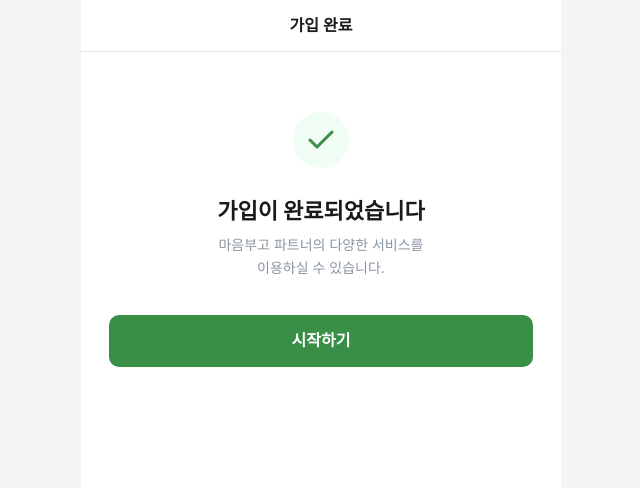
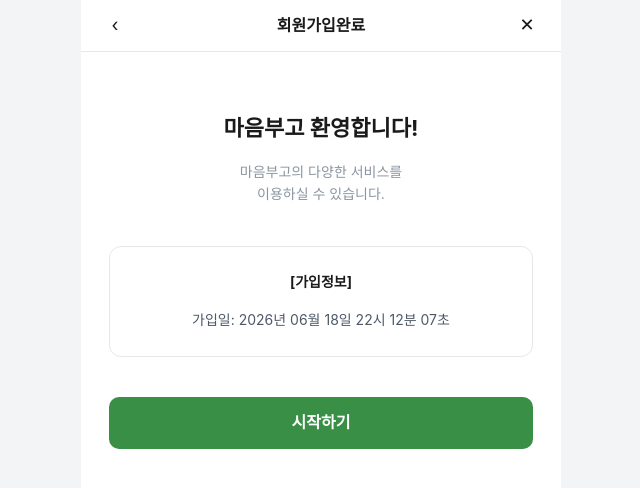
Before and after one commit to seunghun2/dodambugo, a Next.js app in the folder jojo/: page /b2b/signup/complete in a window 1280 px wide. Shown: the top 488 px of the page, without its empty margins (319-959 px from the left). Built offline with nearby package versions, Linux system fonts and the light colour scheme; a web font is replaced by a local one.

Commit message:
fix(b2b): 가입완료 페이지 바로부고 스타일로 개선
- 헤더: < 회원가입완료 X
- 환영 메시지: OOO님, 마음부고 환영합니다!
- 가입정보 카드: ID(폰번호), 추천코드, 가입일시(초 단위)
- 시작하기 버튼 → 대시보드

```diff
--- a/jojo/app/b2b/signup/complete/page.tsx
+++ b/jojo/app/b2b/signup/complete/page.tsx
@@ -14,6 +14,16 @@ function CompleteContent() {
         } catch { return ''; }
     })();
 
+    const now = new Date();
+    const dateStr = `${now.getFullYear()}년 ${String(now.getMonth() + 1).padStart(2, '0')}월 ${String(now.getDate()).padStart(2, '0')}일 ${String(now.getHours()).padStart(2, '0')}시 ${String(now.getMinutes()).padStart(2, '0')}분 ${String(now.getSeconds()).padStart(2, '0')}초`;
+
+    const phone = (() => {
+        try {
+            const u = localStorage.getItem('b2b_user');
+            return u ? JSON.parse(u).phone : '';
+        } catch { return ''; }
+    })();
+
     return (
         <div style={{
             minHeight: '100dvh',
@@ -25,79 +35,80 @@ function CompleteContent() {
             <header style={{
                 display: 'flex',
                 alignItems: 'center',
-                justifyContent: 'center',
+                justifyContent: 'space-between',
                 height: 52,
+                padding: '0 16px',
                 borderBottom: '1px solid #E5E8EB',
             }}>
-                <span style={{ fontSize: 16, fontWeight: 600, color: '#1A1A1A' }}>가입 완료</span>
+                <button
+                    onClick={() => router.push('/b2b/login')}
+                    style={{
+                        width: 36, height: 36, display: 'flex', alignItems: 'center', justifyContent: 'center',
+                        background: 'none', border: 'none', fontSize: 18, color: '#1A1A1A', cursor: 'pointer',
+                    }}
+                >‹</button>
+                <span style={{ fontSize: 16, fontWeight: 600, color: '#1A1A1A' }}>회원가입완료</span>
+                <button
+                    onClick={() => router.push('/b2b/dashboard')}
+                    style={{
+                        width: 36, height: 36, display: 'flex', alignItems: 'center', justifyContent: 'center',
+                        background: 'none', border: 'none', fontSize: 18, color: '#1A1A1A', cursor: 'pointer',
+                    }}
+                >✕</button>
             </header>
 
             <div style={{ padding: '60px 28px 40px', textAlign: 'center' }}>
-                {/* 체크 아이콘 */}
-                <div style={{ marginBottom: 20 }}>
-                    <svg width="56" height="56" viewBox="0 0 56 56" fill="none">
-                        <circle cx="28" cy="28" r="28" fill="#F0FDF4"/>
-                        <path d="M17 28L24 35L39 20" stroke="#3A8F47" strokeWidth="3" strokeLinecap="round" strokeLinejoin="round"/>
-                    </svg>
-                </div>
-
+                {/* 환영 메시지 */}
                 <h2 style={{
                     fontSize: 22,
                     fontWeight: 700,
                     color: '#1A1A1A',
-                    lineHeight: 1.4,
-                    marginBottom: 8,
+                    lineHeight: 1.5,
+                    marginBottom: 16,
                 }}>
-                    {name ? `${name} 님,` : ''}
-                    {name ? <br /> : null}
-                    가입이 완료되었습니다
+                    {name ? <>{name} 님,<br /></> : null}
+                    <span style={{ fontWeight: 800 }}>마음부고</span> 환영합니다!
                 </h2>
                 <p style={{
                     fontSize: 14,
                     color: '#8B95A1',
-                    marginBottom: 36,
+                    marginBottom: 40,
                     lineHeight: 1.6,
                 }}>
-                    마음부고 파트너의 다양한 서비스를<br/>이용하실 수 있습니다.
+                    마음부고의 다양한 서비스를<br/>이용하실 수 있습니다.
                 </p>
 
-                {/* 추천 코드 */}
-                {code && (
+                {/* 가입정보 카드 */}
                 <div style={{
                     border: '1px solid #E5E8EB',
                     borderRadius: 12,
-                        padding: '20px 16px',
-                        marginBottom: 32,
+                    padding: '24px 20px',
+                    marginBottom: 40,
+                    textAlign: 'center',
                 }}>
-                        <p style={{ fontSize: 12, color: '#8B95A1', marginBottom: 8 }}>나의 추천 코드</p>
                     <p style={{
-                            fontSize: 20,
+                        fontSize: 14,
                         fontWeight: 700,
                         color: '#1A1A1A',
-                            letterSpacing: '0.05em',
-                            marginBottom: 12,
-                        }}>{code}</p>
-                        <button
-                            onClick={() => {
-                                navigator.clipboard.writeText(code);
-                                alert('추천 코드가 복사되었습니다.');
-                            }}
-                            style={{
-                                padding: '8px 20px',
-                                background: '#F2F4F6',
-                                border: 'none',
-                                borderRadius: 8,
-                                fontSize: 13,
-                                fontWeight: 600,
-                                color: '#4E5968',
-                                cursor: 'pointer',
-                                fontFamily: 'inherit',
-                            }}
-                        >
-                            복사하기
-                        </button>
+                        marginBottom: 16,
+                    }}>[가입정보]</p>
+
+                    {phone && (
+                        <p style={{ fontSize: 14, color: '#4E5968', marginBottom: 6 }}>
+                            ID: <strong>{phone}</strong>
+                        </p>
+                    )}
+
+                    {code && (
+                        <p style={{ fontSize: 14, color: '#4E5968', marginBottom: 6 }}>
+                            추천코드: <strong>{code}</strong>
+                        </p>
+                    )}
+
+                    <p style={{ fontSize: 14, color: '#4E5968' }}>
+                        가입일: {dateStr}
+                    </p>
                 </div>
-                )}
 
                 {/* 시작하기 */}
                 <button
```
Lines whose indentation alone changed are shown as unchanged.
